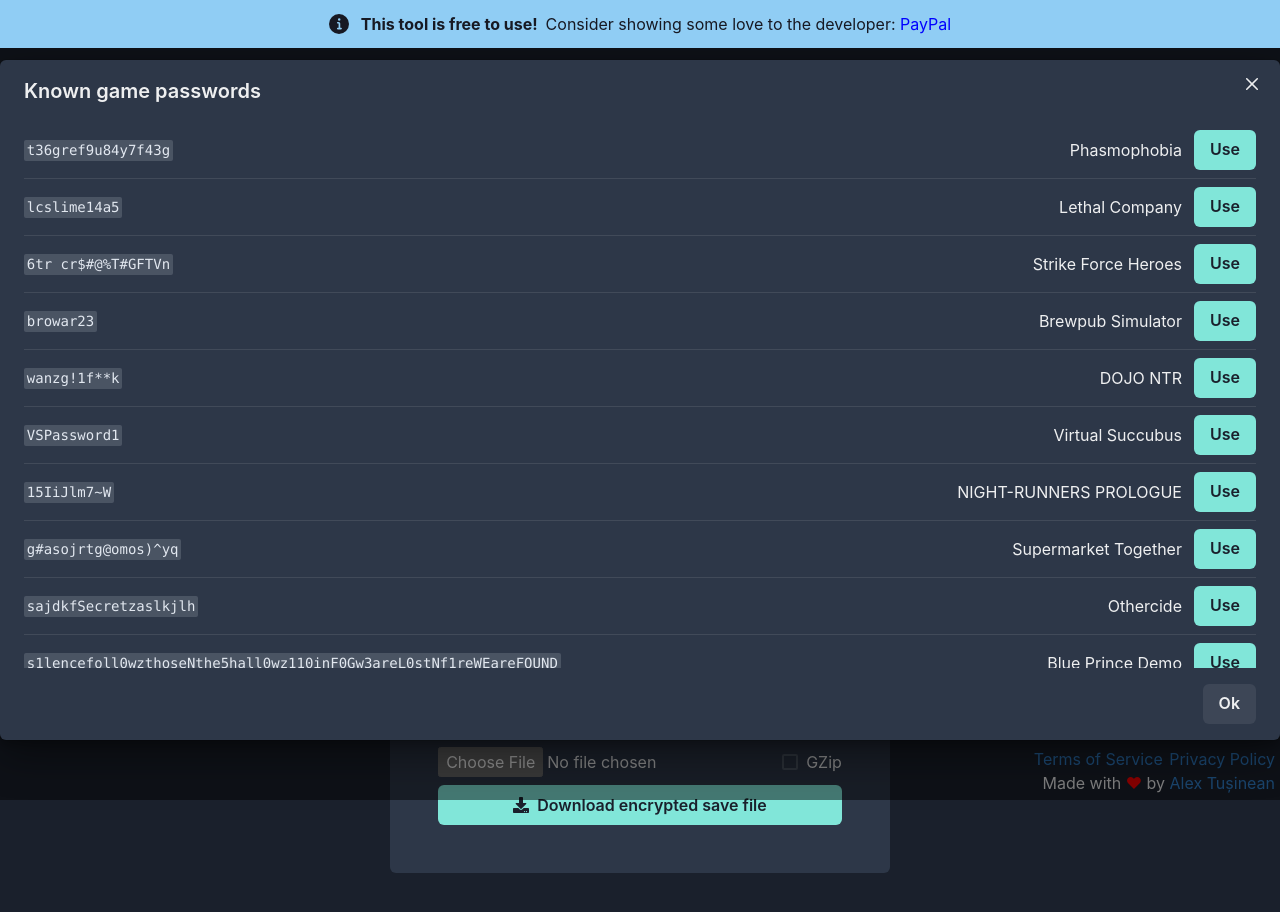
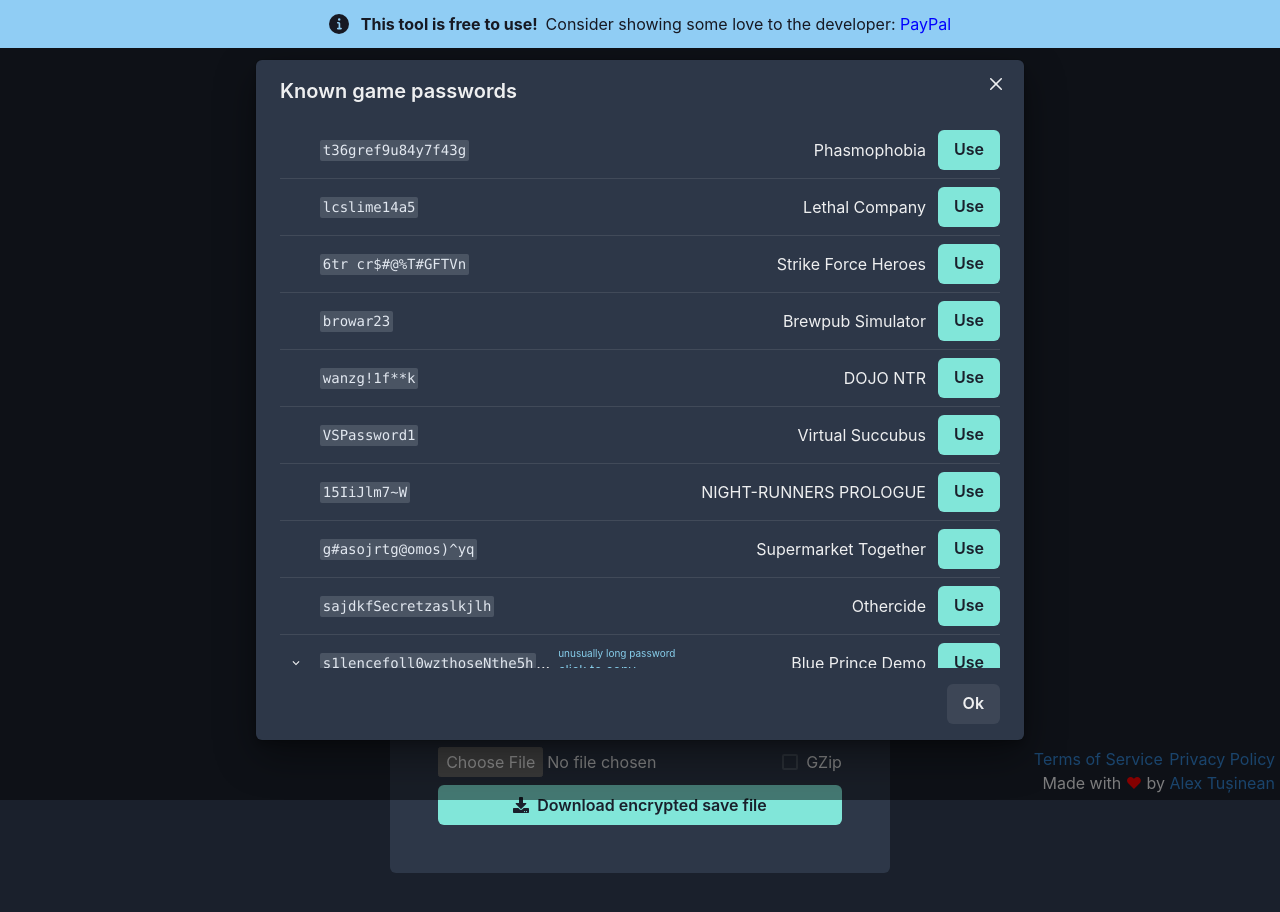
Before and after one commit to alextusinean/es3-editor, a Next.js app: page / in a window 1280 px wide. Both pictures are taken after a click on the button "Known game passwords". Shown: the top 912 px of the page. Built offline with nearby package versions, Linux system fonts and the light colour scheme; no server answers.

Commit message:
added password expanding/collapsing and click to copy button

```diff
--- a/pages/index.js
+++ b/pages/index.js
@@ -15,9 +15,11 @@
   ModalBody,
   ModalCloseButton,
   useDisclosure,
-  IconButton
+  IconButton,
+  Link,
+  useToast
 } from '@chakra-ui/react';
-import { CloseIcon } from '@chakra-ui/icons';
+import { CloseIcon, ChevronRightIcon, ChevronDownIcon } from '@chakra-ui/icons';
 import { useEffect, useState } from 'react';
 import Head from 'next/head';
 
@@ -25,7 +27,62 @@
 import Footer from '../components/footer';
 import passwords from '../passwords';
 
+const PASSWORD_LENGTH_THRESHOLD = 50;
+
+function PasswordView({ toast, gameName, password, myIndex, selectedIndex, setSelectedIndex }) {
+  const selected = myIndex == selectedIndex;
+  const passesThreshold = password.length > PASSWORD_LENGTH_THRESHOLD;
+
+  return (
+    <>
+      <IconButton
+        visibility={passesThreshold ? 'visible' : 'hidden'}
+        size='sm' mr='2' variant='ghost' rounded='full'
+        icon={selected ? <ChevronRightIcon /> : <ChevronDownIcon />}
+        onClick={() => setSelectedIndex(selected ? -1 : myIndex)}
+      />
+      <Code
+        display={!selected ? 'none' : undefined}
+        maxW='50%'
+        whiteSpace='normal'
+        overflowWrap='break-word'
+        wordBreak='break-word'
+      >
+        {password}
+      </Code>
+      <Code display={selected ? 'none' : undefined}>
+        {password.slice(0, 25)}
+      </Code>
+      {!selected && passesThreshold ? (
+        <>
+          <Text>...</Text>
+          <Box ml='2'>
+            <Link
+              onClick={() => {
+                navigator.clipboard.writeText(password);
+                toast({
+                  title: 'Successfully copied',
+                  description: `The password for ${gameName} was copied to clipboard!`,
+                  status: 'success',
+                  duration: 1500,
+                  isClosable: true,
+                  position: 'bottom-left'
+                });
+              }} color='skyblue'
+            >
+              <Text fontSize='x-small'>unusually long password</Text>
+              <Text fontSize='small'>click to copy</Text>
+            </Link>
+          </Box>
+        </>
+      ) : false}
+    </>
+  );
+}
+
 export default function Home() {
+  const toast = useToast();
+  const [passwordIndex, setPasswordIndex] = useState(-1);
   const [isLoading, setIsLoading] = useState(false);
   const [password, setPassword] = useState('');
   const { isOpen, onOpen, onClose } = useDisclosure();
@@ -115,7 +172,7 @@
         blockScrollOnMount={false}
         isOpen={isOpen} onClose={onClose}
         scrollBehavior='inside' isCentered
-        size='7xl'
+        size='3xl'
       >
         <ModalOverlay />
         <ModalContent>
@@ -126,16 +183,16 @@
               <Box key={index}>
                 {index !== 0 && <Divider my='2' />}
                 <Box
-                  display="flex"
-                  flexDirection="row"
-                  alignItems="center"
+                  display='flex'
+                  flexDirection='row'
+                  alignItems='center'
                 >
-                  <Code
-                    maxW="80%"
-                    whiteSpace='normal'
-                    overflowWrap='break-word'
-                    wordBreak='break-word'
-                  >{password}</Code>
+                  <PasswordView
+                    toast={toast} gameName={gameName}
+                    password={password} myIndex={index}
+                    selectedIndex={passwordIndex}
+                    setSelectedIndex={setPasswordIndex}
+                  />
                   <Text ml='auto'>{gameName}</Text>
                   <Button
                     ml='3' colorScheme='teal'
```
